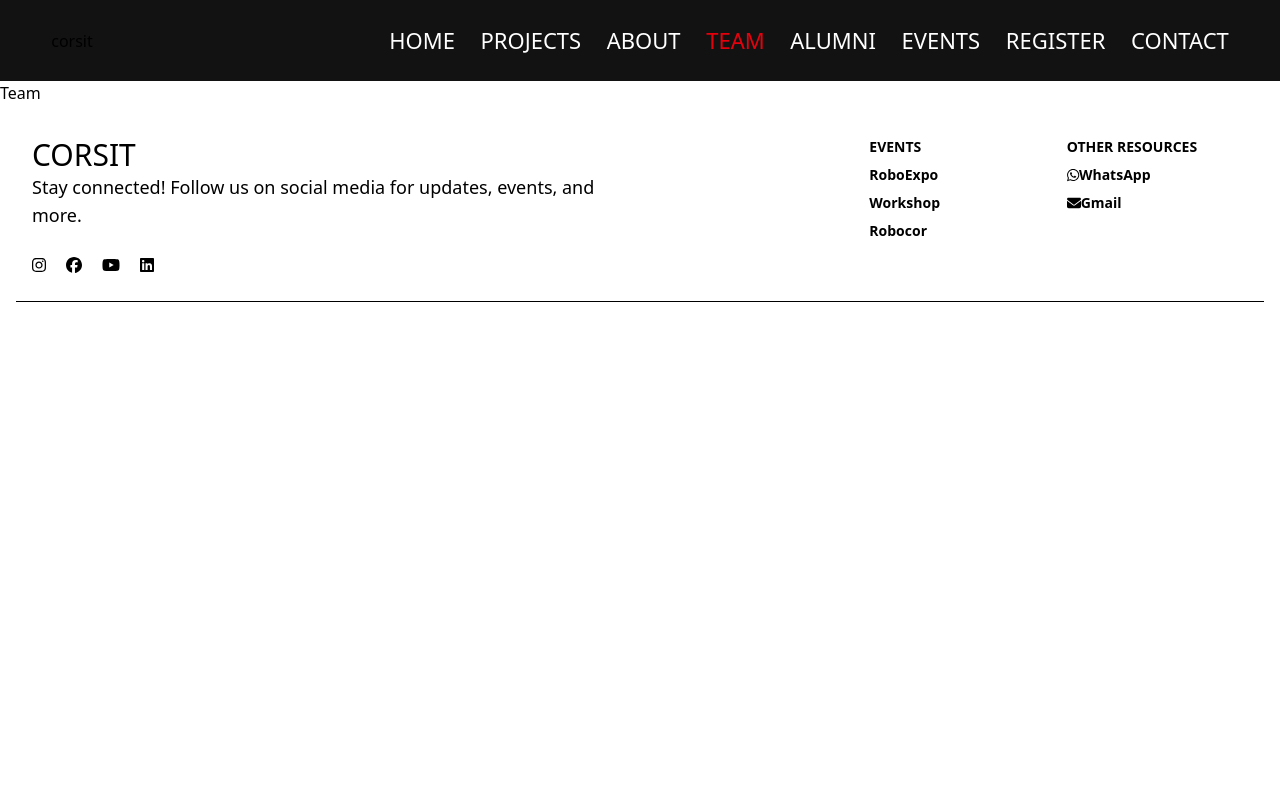
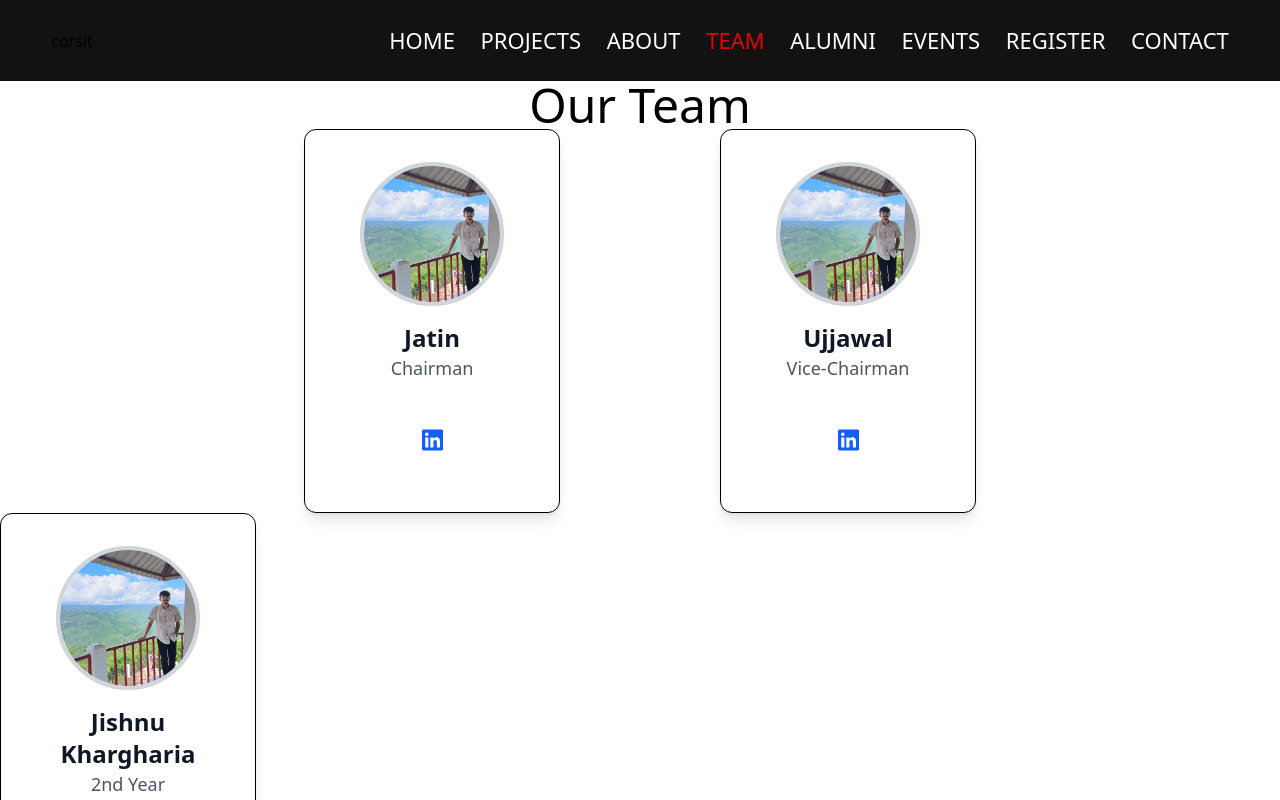
Before and after one commit to jishkhar/Corsit-O, a React (Vite) app: page /team in a window 1280 px wide. Shown: the top 800 px of the page. Built offline with nearby package versions, Linux system fonts and the light colour scheme.

Commit message:
card added

```diff
--- /dev/null
+++ b/src/components/Team/Card.jsx
@@ -0,0 +1,23 @@
+import React from "react";
+import { FontAwesomeIcon } from "@fortawesome/react-fontawesome";
+import { faLinkedin } from "@fortawesome/free-brands-svg-icons";
+
+const Card = ({ img, name, position, linkedin }) => {
+    return (
+        <div className="w-64 h-96 rounded-xl border bg-white px-6 pt-8 pb-10 shadow-lg transition-transform hover:scale-105 flex flex-col items-center">
+            <div className="relative w-36 h-36 rounded-full overflow-hidden border-4 border-gray-300">
+                <img className="w-full h-full object-cover" src={img} alt={name} />
+            </div>
+            <h1 className="mt-4 text-center text-2xl font-bold text-gray-900">{name}</h1>
+            <h3 className="text-center text-lg text-gray-600">{position}</h3>
+            <div className="mt-auto pb-4 flex justify-center">
+                <a href={linkedin} className="text-blue-600 hover:text-blue-800 text-2xl">
+                    <FontAwesomeIcon icon={faLinkedin} />
+                </a>
+            </div>
+        </div>
+
+    );
+};
+
+export default Card;
--- a/src/components/Team/Team.jsx
+++ b/src/components/Team/Team.jsx
@@ -1,11 +1,25 @@
-import React from 'react'
+import React from 'react';
+import jishnu from "../../assets/team/second/jishnu.jpg"
+import Card from './Card.jsx';
 
 const Team = () => {
   return (
     <>
-      Team
+      <div className="text-center text-5xl">
+        Our Team
+      </div>
+
+
+      <div id="core" className="flex justify-center gap-40 flex-wrap">
+        <Card img={jishnu} name="Jatin" position="Chairman" linkedin="jishnu" />
+        <Card img={jishnu} name="Ujjawal" position="Vice-Chairman" linkedin="jishnu" />
+      </div>
+
+
+      <Card img={jishnu} name="Jishnu Khargharia" position="2nd Year" linkedin="jishnu" />
+
     </>
-  )
-}
+  );
+};
 
-export default Team
+export default Team;
```
Also changed, not shown: src/assets/team/second/jishnu.jpg (added).
